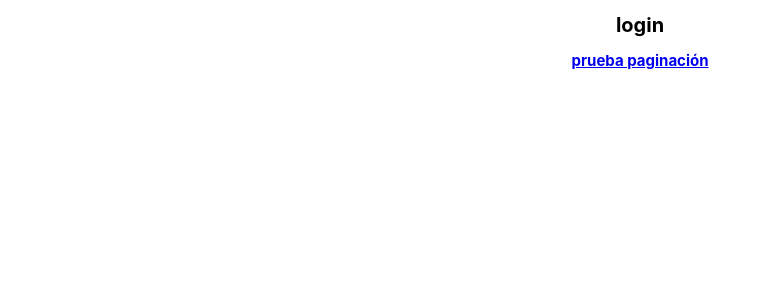
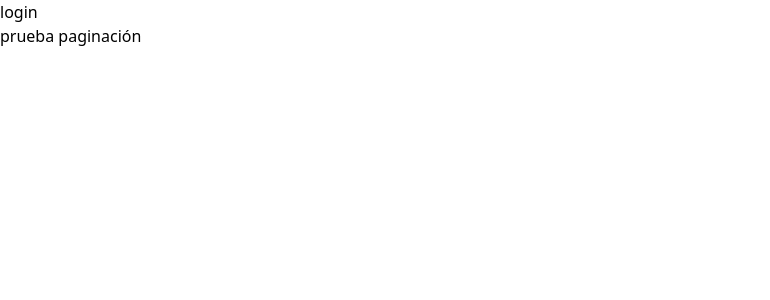
Before and after one commit to nairo-rojas/Pruebas-Proyecto, a React (Create React App) app: page / in a window 1280 px wide. Shown: the top 300 px of the page, without its empty margins (0-770 px from the left). Built offline with nearby package versions, Linux system fonts and the light colour scheme.

Commit message:
Implementacion nueva estrctura y configuracion tailwind

```diff
--- /dev/null
+++ b/src/layouts/AuthLayout.jsx
@@ -0,0 +1,11 @@
+import React from 'react'
+
+const AuthLayout = () => {
+  return (
+    <div>
+      Autenticar
+    </div>
+  )
+}
+
+export default AuthLayout
--- /dev/null
+++ b/src/layouts/PrivateLayout.jsx
@@ -0,0 +1,11 @@
+import React from 'react'
+
+const PrivateLayout = () => {
+  return (
+    <div>
+      Privado
+    </div>
+  )
+}
+
+export default PrivateLayout
--- a/src/pages/404.jsx
+++ b/src/pages/404.jsx
@@ -1,12 +1,10 @@
-import LayoutHeaderFooter from "layouts/LayoutHeaderFooter"
+
 
 const Prueba = () => {
   return(
-    <LayoutHeaderFooter>
       <div>
         Prueba de paginación
       </div>
-    </LayoutHeaderFooter>
   )
 }
 
--- /dev/null
+++ b/src/pages/login.jsx
@@ -0,0 +1,11 @@
+import React from 'react'
+
+const login = () => {
+  return (
+    <div>
+      login
+    </div>
+  )
+}
+
+export default login
--- /dev/null
+++ b/src/pages/registration.jsx
@@ -0,0 +1,11 @@
+import React from 'react'
+
+const registration = () => {
+  return (
+    <div>
+      Registro
+    </div>
+  )
+}
+
+export default registration
--- a/src/styles/App.css
+++ b/src/styles/App.css
@@ -1,38 +1,4 @@
-:root {
-  --fuenteHeading: 'PT sans', 'sans-serif';
-  --fuenteParrafos: 'Opens Sans', 'sans-serif';
-
-  --primario: #1c3859;
-  --secundario: #abc274;
-  --terceario: #62635d;
-}
-
-html {
-  box-sizing: border-box;
-  font-size: 62.5%;
-}
-
-*,
-*::before,
-*::after {
-  box-sizing: inherit;
-}
-
-.App {
-  height: 100vh;
-  text-align: center;
-}
-
-header {
-  height: 10%;
-  background-color: gray;
-}
-
-main {
-  height: 80%;
-}
-
-footer {
-  height: 10%;
-  background-color: gray;
-}
+/* ./src/index.css */
+@tailwind base;
+@tailwind components;
+@tailwind utilities;
```
Also changed, not shown: src/components/Navbar.jsx (renamed from src/components/Header.jsx), src/layouts/PublicLayout.jsx (renamed from src/layouts/LayoutHeaderFooter.jsx).
